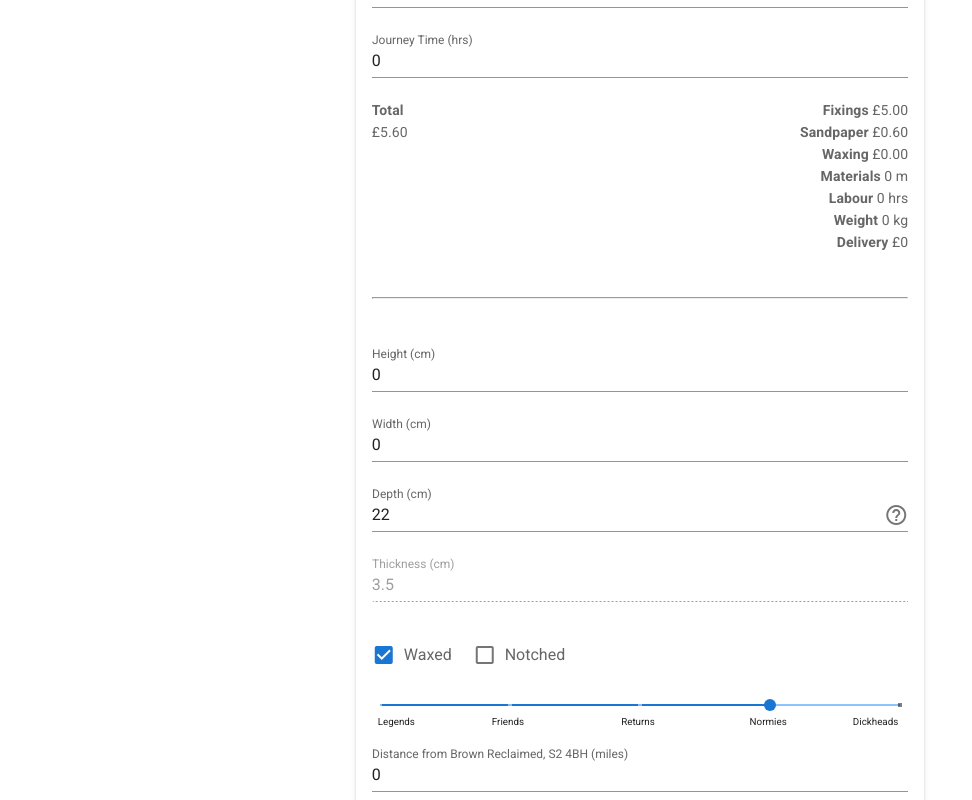
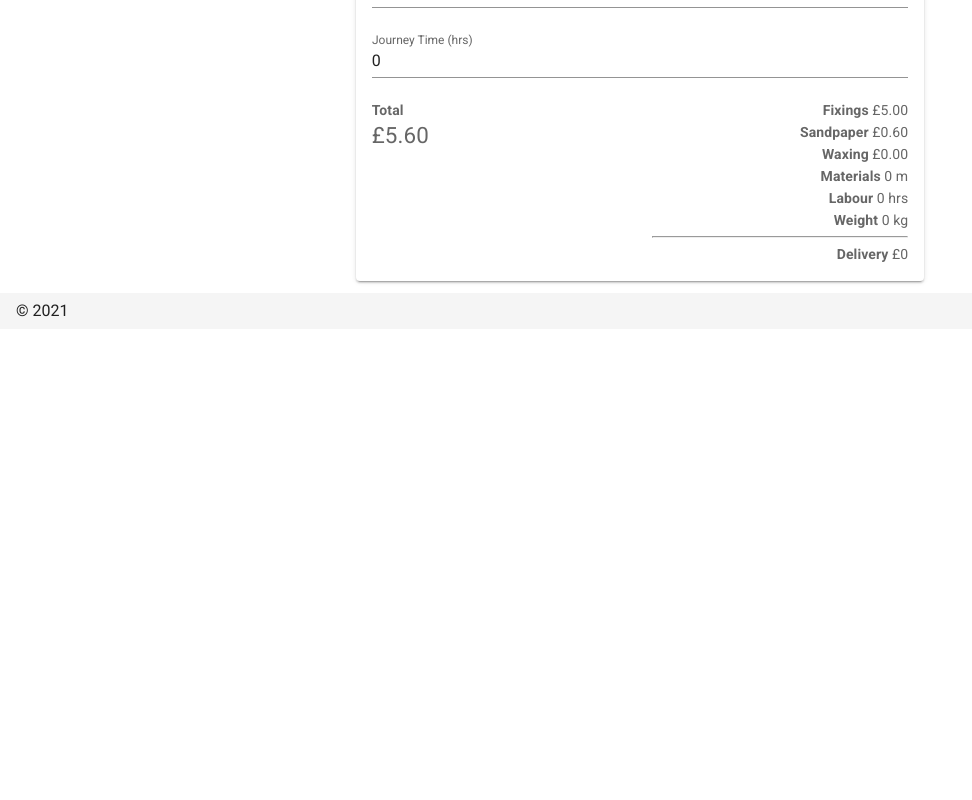
Before and after one commit to saifmode/browncalc, a Nuxt app: page / in a window 1280 px wide. Shown: the part 660-1460 px from the top of the page, without its empty margins (0-972 px from the left). After the commit the page ends 989 px from the top, so only its background shows below. Built offline with nearby package versions, Linux system fonts and the light colour scheme.

Commit message:
Clean up UI

```diff
--- a/components/BRReport.vue
+++ b/components/BRReport.vue
@@ -1,20 +1,22 @@
 <template>
 	<div class="d-flex row">
 		<div class="d-flex col">
-			<div>
+			<div style="margin-bottom: 3px;">
 				<b>
 					Total
 				</b>
 			</div>
-			<div>
+			<div style="font-size: 1.6em;">
 				£{{ getCostDisplay(totalCost) }}
 			</div>
 		</div>
 		<div class="d-flex col">
 			<div
 				v-for="output in outputs"
+				:key="output.label"
 				class="right"
 			>
+				<hr v-if="output.newSection" style="margin: 5px 0 5px 0;"/>
 				<span>
 					<b>
 						{{ output.label }}
@@ -212,6 +214,7 @@ export default {
 						prepend: true,
 					},
 					value: this.deliveryCost,
+					newSection: true,
 				}
 			}
 		}
--- a/components/BrownForm.vue
+++ b/components/BrownForm.vue
@@ -1,3 +1,5 @@
+<!-- DEPRECATED -->
+
 <template>
 	<div>
 		<div id="app">
--- a/pages/index.vue
+++ b/pages/index.vue
@@ -19,8 +19,6 @@
         </v-card-title>
         <v-card-text>
           <b-r-app />
-          <br><br><hr /><br><br>
-          <brown-form />
         </v-card-text>
       </v-card>
     </v-col>
```
